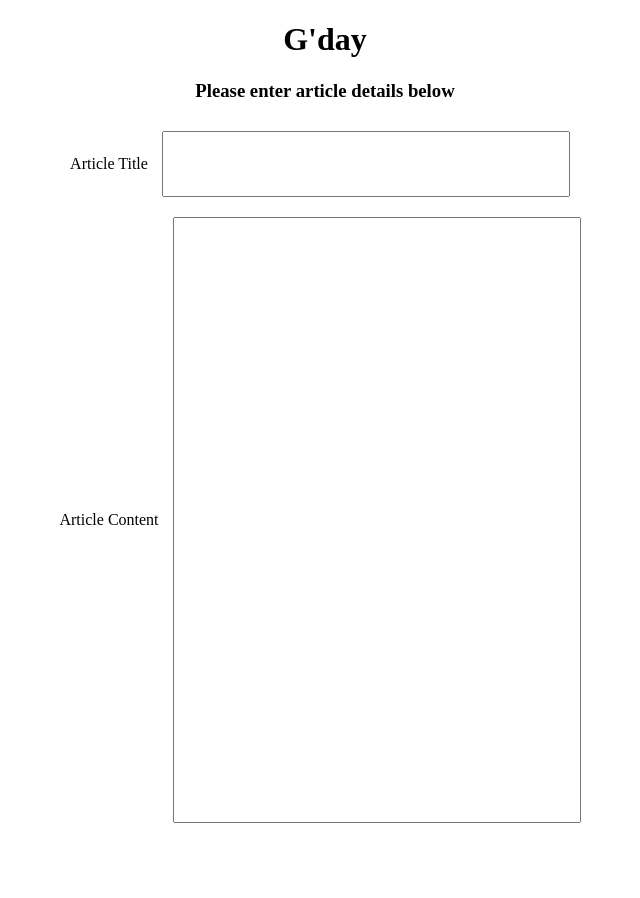
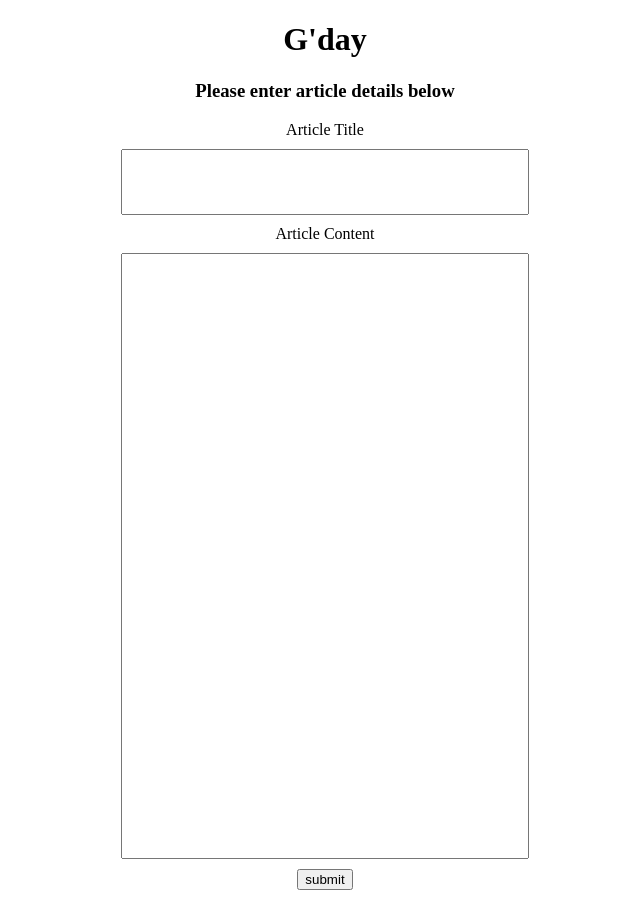
Before and after one commit to David-Tenni/crudstop, a React (Create React App) app in the folder client/: page / in a window 1280 px wide. Shown: the whole page, without its empty margins (315-955 px from the left). Before the commit the page ends 841 px from the top, so only its background shows below. Built offline with nearby package versions, Linux system fonts and the light colour scheme.

Commit message:
Fixed: page layout

```diff
--- a/client/src/App.css
+++ b/client/src/App.css
@@ -18,6 +18,7 @@
   width: 400px;
   height: 60px;
   margin: 10px;
+
 }
 input[name="ArticleContent"] {
   width: 400px;
--- a/client/src/App.js
+++ b/client/src/App.js
@@ -5,11 +5,19 @@
     <div className="App">
       <h1>G'day</h1>
       <h3>Please enter article details below</h3>
+
+      <div className="InputArticle">
+
       <label for="ArticleTitle">Article Title </label>
-    <input type="text" name="ArticleTitle" />
-    <br/>
-    <label for="ArticleContent">Article Content </label>
-    <input type="text" name="ArticleContent" />
+      <br/>
+      <input type="text" name="ArticleTitle" />
+      <br/>
+      <label for="ArticleContent">Article Content </label>
+      <br/>
+      <input type="text" name="ArticleContent" />
+      <br/>
+      <button>submit</button>
+      </div>
     </div>
   );
 }
```
